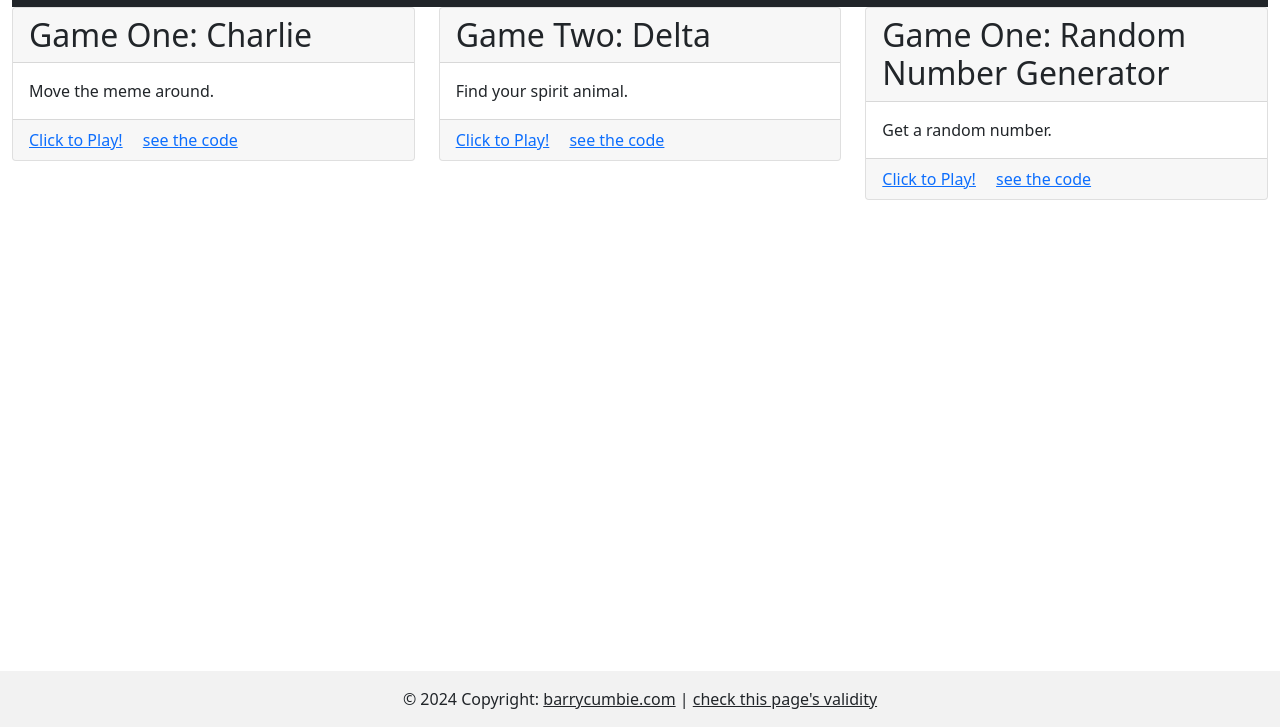
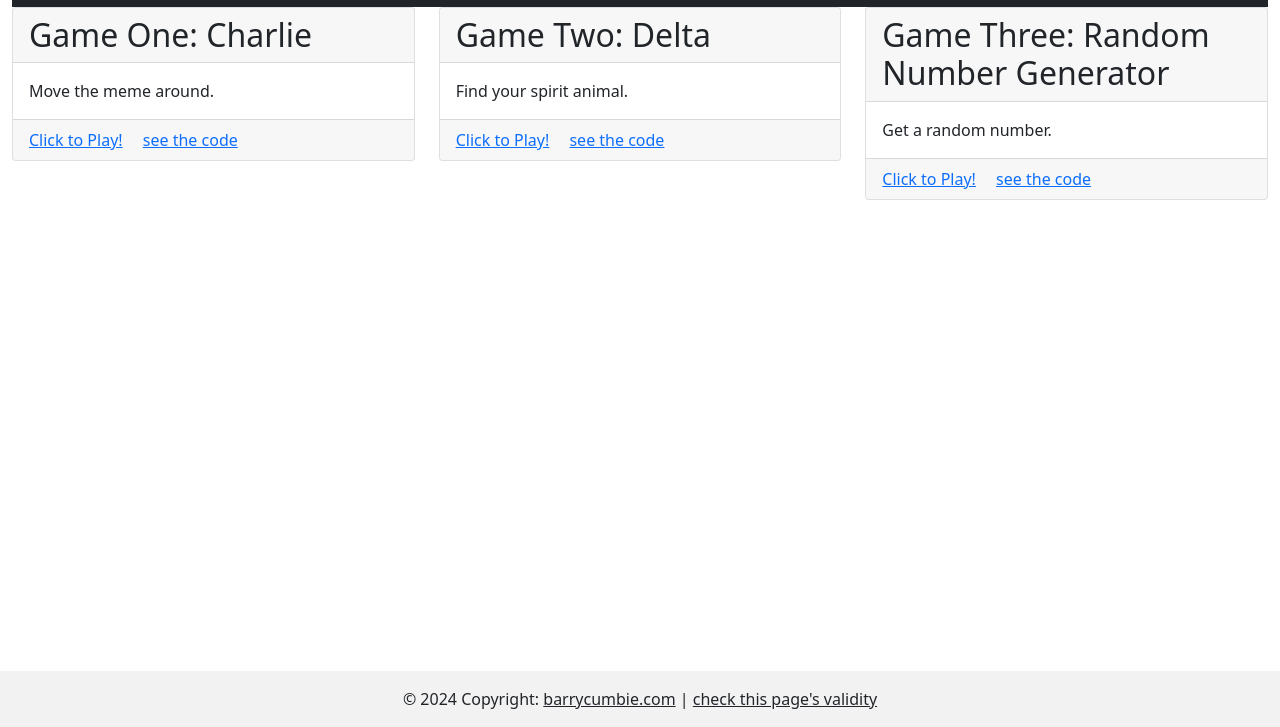
Before and after one commit to pglenn1/echo-project-alex, a plain HTML site: page index.html in a window 1280 px wide. Shown: the part 73-800 px from the top of the page. Drawn offline with nearby package versions, Linux system fonts and the light colour scheme; a script that the page names is missing.

Commit message:
Update index.html

```diff
--- a/index.html
+++ b/index.html
@@ -87,7 +87,7 @@
     <div class="col-md-4">
       <div class="card">
 
-        <h2 class="card-header">Game One: Random Number Generator </h2>
+        <h2 class="card-header">Game Three: Random Number Generator </h2>
         <div class="card-body">
           <p class="card-text">Get a random number.</p>
         </div>
```
